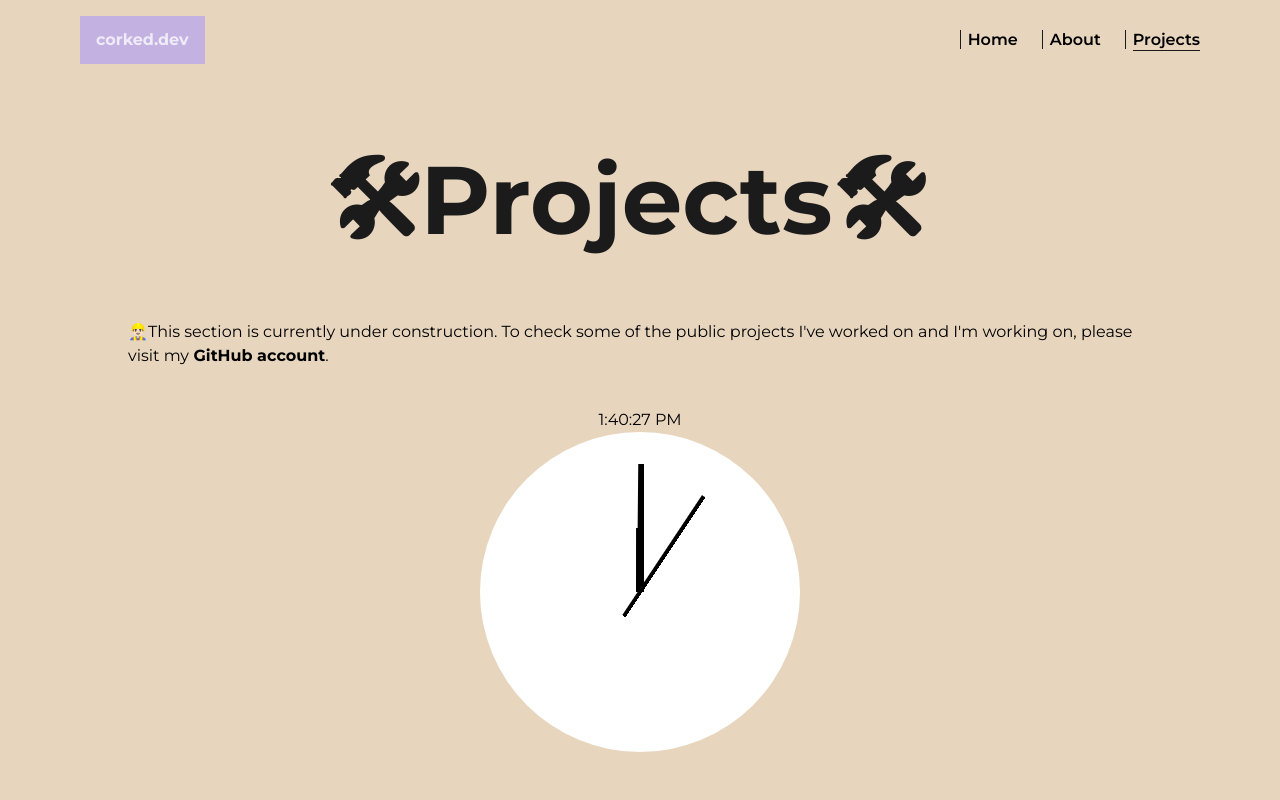
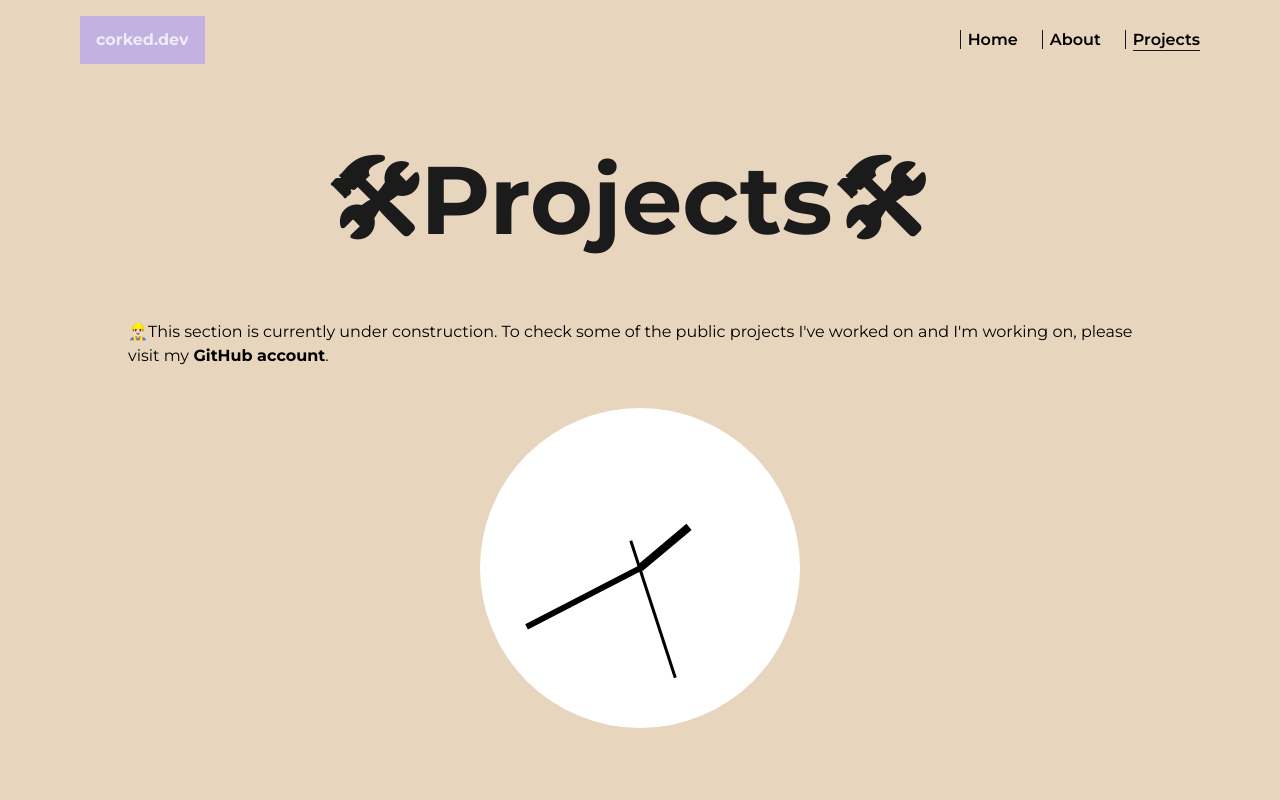
Before and after one commit to carcormir/portfolio, a Next.js app: page /projects in a window 1280 px wide. Shown: the top 800 px of the page. Built offline with nearby package versions, Linux system fonts and the light colour scheme.

Commit message:
updated code with real time values. In line styles

```diff
--- a/components/Clock.jsx
+++ b/components/Clock.jsx
@@ -12,26 +12,41 @@ export default function Clock() {
     return () => clearInterval(interval)
   }, [])
 
+  const hours = time.getHours();
+  const minutes = time.getMinutes();
+  const seconds = time.getSeconds();
+
+   // Calculate rotation degrees for clock hands
+   const hoursRotation = (hours % 12) * 30 + minutes * 0.5;
+   const minutesRotation = minutes * 6 + seconds * 0.1;
+   const secondsRotation = seconds * 6;
+
+   // Inline styles for clock hands
+   const hoursStyle = {
+     transform: `rotate(${hoursRotation}deg)`,
+   };
+
+   const minutesStyle = {
+     transform: `rotate(${minutesRotation}deg)`,
+   };
+
+   const secondsStyle = {
+     transform: `rotate(${secondsRotation}deg)`,
+   };
+
   return (
     <div className="flex flex-col items-center justify-center w-full h-full my-10">
-      {time.toLocaleTimeString()}
-      <div>
-        {/* {time.getHours()}
-        {time.getMinutes()}
-        {time.getSeconds()} */}
-      </div>
-
       <article className={styles.clock}>
         <div className={styles.hoursContainer}>
-          <div className={styles.hours}></div>
+          <div className={styles.hours} style={hoursStyle}></div>
         </div>
         <div className={styles.minutesContainer}>
-          <div className={styles.minutes}></div>
+          <div className={styles.minutes} style={minutesStyle}></div>
         </div>
         <div className={styles.secondsContainer}>
-          <div className={styles.seconds}></div>
+          <div className={styles.seconds} style={secondsStyle}></div>
         </div>
       </article>
     </div>
-  )
+  );
 }
--- a/components/Clock.module.css
+++ b/components/Clock.module.css
@@ -62,21 +62,3 @@
   width: 1%;
   z-index: 8;
 }
-
-@keyframes rotate {
-  100% {
-    transform: rotateZ(360deg);
-  }
-}
-
-.hoursContainer {
-  animation: rotate 43200s infinite linear;
-}
-
-.minutesContainer {
-  animation: rotate 3600s infinite linear;
-}
-
-.secondsContainer {
-  animation: rotate 60s infinite linear;
-}
```
